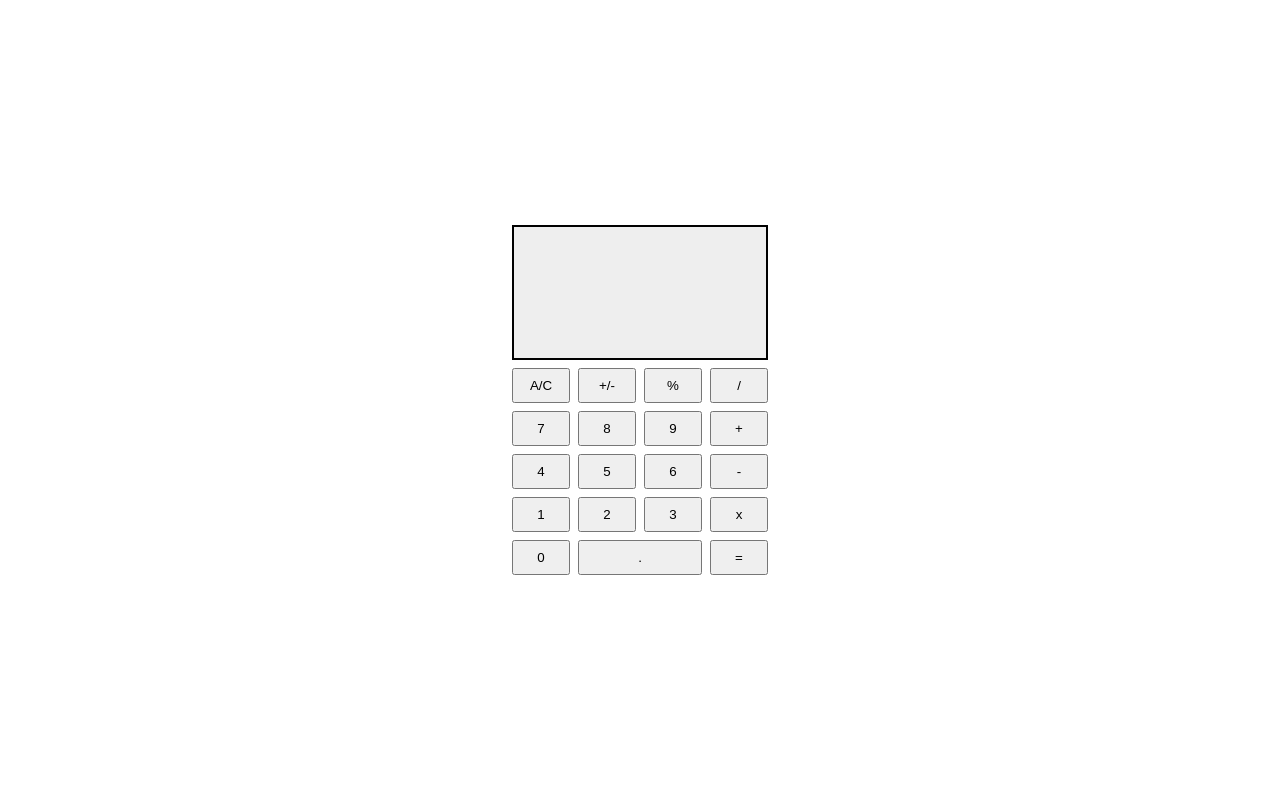
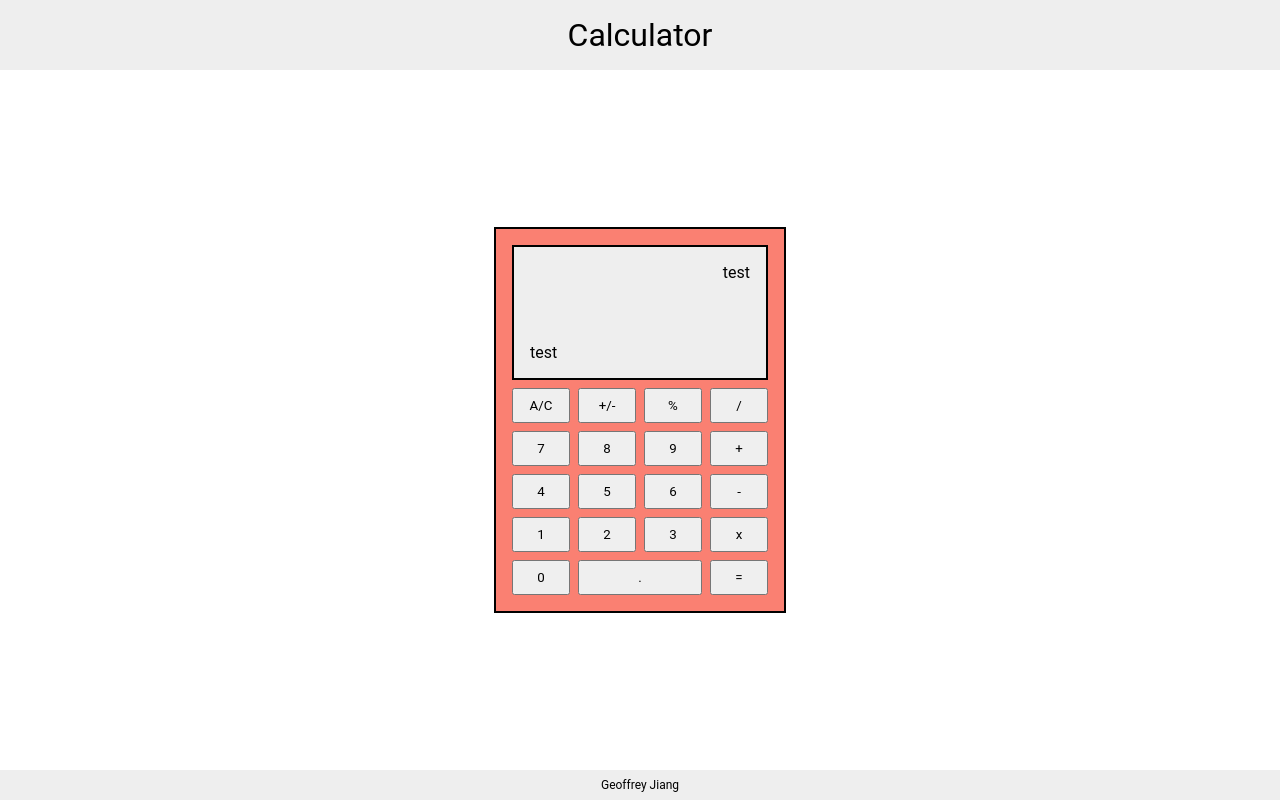
Before and after one commit to Geoffrey-Jiang/calculator, a plain HTML site: page index.html in a window 1280 px wide. Drawn offline with Linux system fonts and the light colour scheme.

Commit message:
Final touches to HTML and CSS of calculator

```diff
--- a/index.html
+++ b/index.html
@@ -8,10 +8,11 @@
     <title>Document</title>
 </head>
 <body>
+    <div class="header">Calculator</div>
     <div id="calculator">
         <div id="display">
-            <p id="result"></p>
-            <p id="expression"></p>
+            <p id="expression">test</p>
+            <p id="result">test</p>
         </div>
         <div id="numpad">
             <div class="numbers">
@@ -45,5 +46,6 @@
             </div>
         </div>
     </div>
+    <div class="footer">Geoffrey Jiang</div>
 </body>
 </html>
--- a/styles.css
+++ b/styles.css
@@ -1,27 +1,62 @@
 body {
     margin: 0;
-    height: 100vh;
+    min-height: 100vh;
     display: flex;
-    align-items: center;
-    justify-content: center;
-    font: Roboto, sans-serif;
+    flex-direction: column;
+    justify-content: space-between;
+    font-family: Roboto, system-ui, -apple-system, BlinkMacSystemFont, 'Segoe UI', Oxygen, Ubuntu, Cantarell, 'Open Sans', 'Helvetica Neue', sans-serif;
+
 }
 
+.header, .footer {
+    text-align: center;
+    background-color: #eeeeee;
+    display: flex;
+    justify-content: center;
+    align-items: center;
+}
+
+.header {
+    padding: 16px;
+    font-size: 32px;
+}
+
+.footer {
+    font-size: 12px;
+    padding: 8px;
+}
+
+
+/* CALCULATOR */
 #calculator {
+    align-self: center;
     display: flex;
     flex-direction: column;
     padding: 16px;
     width: 256px;
     height: 350px;
     gap: 8px;
+    border: 2px solid black;
+    background-color: salmon;
 }
 
 #display {
     flex: 1;
+    display: flex;
+    justify-content: space-between;
+    padding: 0 16px;
     height: 35.5px;
     background-color: #eeeeee;
     border: 2px solid black;
 
+}
+
+#result {
+    align-self: flex-start;
+}
+
+#expression {
+    align-self: flex-end;
 }
 
 /* NUM PAD*/
@@ -40,7 +75,7 @@ body {
 button {
     flex: 1;
     padding: 8px;
-    font: Roboto, sans-serif;
+    font-family: Roboto, system-ui, -apple-system, BlinkMacSystemFont, 'Segoe UI', Oxygen, Ubuntu, Cantarell, 'Open Sans', 'Helvetica Neue', sans-serif;
 }
 
 #dot {
```
